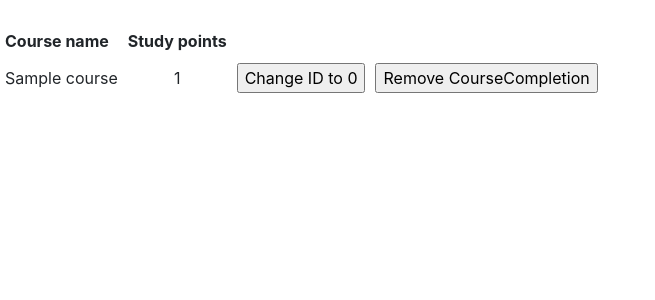
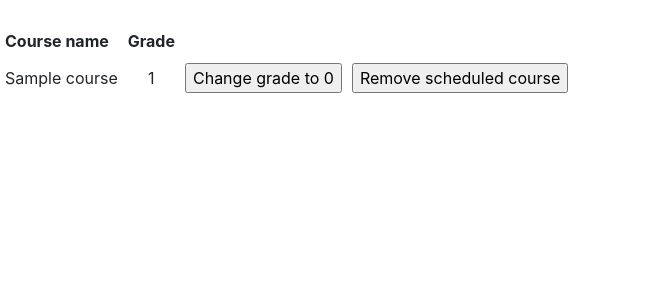
Before and after one commit to akirataguchi115/csgo, a Flask app: page /coursecompletions in a window 1280 px wide. Shown: the part 56-356 px from the top of the page, without its empty margins (0-655 px from the left). Run offline with Flask 2, Linux system fonts and the light colour scheme; a user stored in the database is signed in; tables that the repository leaves empty hold one stand-in row (values such as "Sample post"); some libraries are stand-ins or nearby versions.

Commit message:
Coursecompletion deletion and grade manipulation fixed

```diff
--- a/application/coursecompletions/forms.py
+++ b/application/coursecompletions/forms.py
@@ -5,7 +5,7 @@ class CoursecompletionForm(FlaskForm):
     # startingdate = DateField("Starting Date")
     # completiondate = DateField("Completion Date")
     course_id = SelectField("Course", coerce=int)
-    grade = IntegerField("Course grade")
+    grade = IntegerField("Course grade", [validators.NumberRange(min=1, max=5, message="The scheduled course grade must be between 1 and 5")])
 
     class Meta:
         csrf = False
--- a/application/coursecompletions/views.py
+++ b/application/coursecompletions/views.py
@@ -14,13 +14,13 @@ from sqlalchemy.sql import text
 @app.route("/coursecompletions", methods=["GET"])
 @login_required
 def coursecompletions_index():
-    stmt = text("SELECT Course.name, Coursecompletion.grade FROM Course"
+    stmt = text("SELECT Course.name, Coursecompletion.grade, Coursecompletion.id FROM Course"
                 " LEFT JOIN Coursecompletion ON Course.id = Coursecompletion.course_id"
                 " WHERE Coursecompletion.student_id = :student_id").params(student_id=current_user.id)
     coursecompletions = []
     result = db.engine.execute(stmt)
     for row in result:
-        coursecompletions.append({"name":row[0], "grade":row[1]})
+        coursecompletions.append({"name":row[0], "grade":row[1], "id":row[2]})
 
     return render_template("coursecompletions/list.html", coursecompletions=coursecompletions)
 
@@ -49,7 +49,6 @@ def coursecompletions_create():
     courses = Course.query.all()
     course_list = [(course.id, course.name) for course in courses]
     form.course_id.choices = course_list
-    print(form.course_id.choices)
     if not form.validate():
         return render_template("coursecompletions/new.html", form = form)
 
--- a/application/templates/coursecompletions/list.html
+++ b/application/templates/coursecompletions/list.html
@@ -4,8 +4,7 @@
   <table cellpadding="5">
     <tr>
       <th>Course name</th>
-      <th>Study points</th>
-      <th></th>
+      <th>Grade</th>
     </tr>
     {% for coursecompletion in coursecompletions %}
     <tr>
@@ -13,12 +12,12 @@
       <td align="center">{{ coursecompletion.grade }}</td>
       <td>
 	      <form method="POST" action="{{ url_for('coursecompletions_set_done', coursecompletion_id=coursecompletion.id) }}">
-	      <input type="submit" value="Change ID to 0"/>
+	      <input type="submit" value="Change grade to 0"/>
 	      </form>
       </td>
       <td>
         <form method="POST" action="{{ url_for('coursecompletions_delete', coursecompletion_id=coursecompletion.id) }}">
-          <input type="submit" value="Remove CourseCompletion"/>
+          <input type="submit" value="Remove scheduled course"/>
         </form>
       </td>
     </tr>
--- a/application/templates/coursecompletions/new.html
+++ b/application/templates/coursecompletions/new.html
@@ -7,7 +7,7 @@
     <tr>
       {{form.course_id.label}}{{form.course_id}}
       <ul>
-        {% for error in form.course_id.errors %}
+        {% for error in form.grade.errors %}
         <li>{{ error }}</li>
         {% endfor %}
       </ul>
```
Also changed, not shown: documentation/csgo_tietokantakaavio.png.
